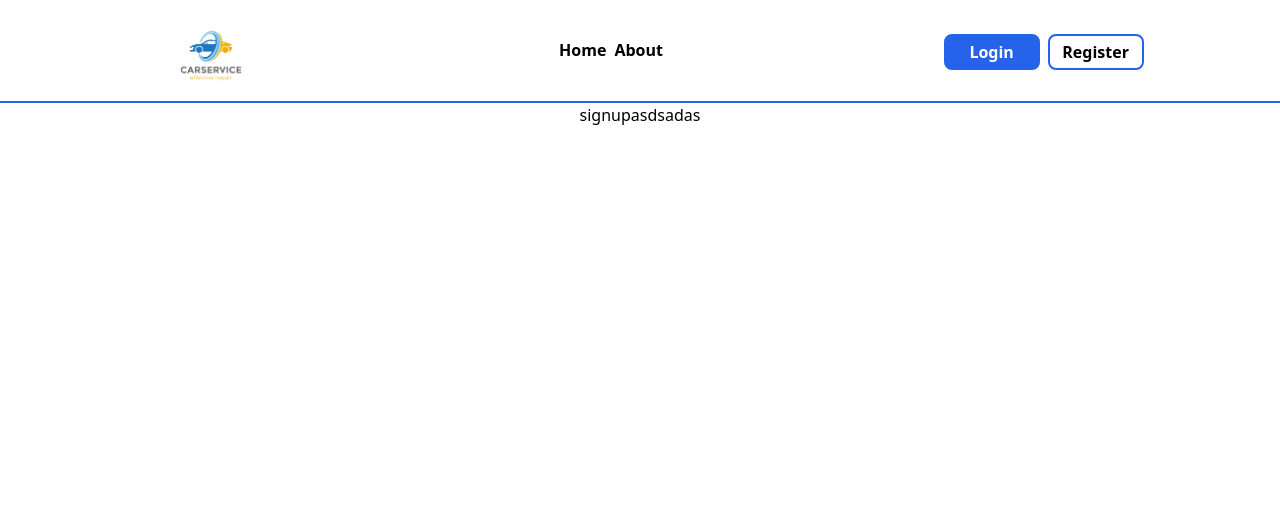
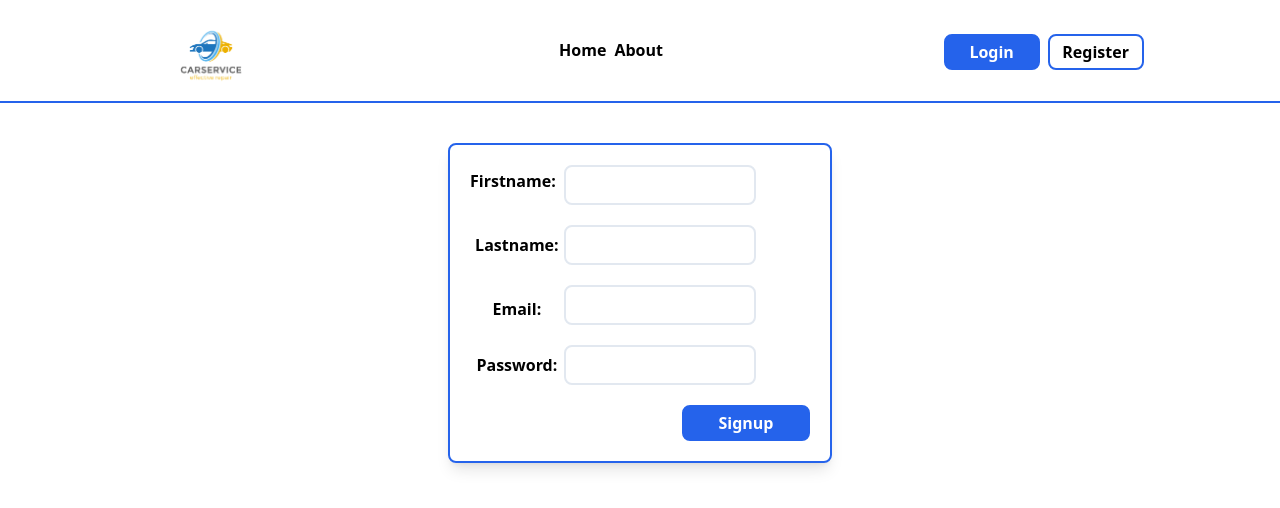
Before and after one commit to cangnss/gersgarage-frontend, a React (Create React App) app: page /auth/signup in a window 1280 px wide. Shown: the top 508 px of the page. Built offline with nearby package versions, Linux system fonts and the light colour scheme.

Commit message:
added register page and designed login page

```diff
--- a/src/components/Auth/Login.js
+++ b/src/components/Auth/Login.js
@@ -1,30 +1,36 @@
 export default function Login() {
   return (
-    <div className="w-72 p-1 mt-10 border-2 rounded-lg shadow-lg flex flex-col justify-center border-2 border-blue-600">
-      <div className="flex flex-row mb-2">
-        <div className="p-1">
-          <label> Email</label>
+    <div className="w-full mt-10">
+      <div className="mx-auto w-96 p-10 border-2 rounded-lg shadow-lg flex flex-col justify-center border-blue-600">
+        <div className="flex flex-row">
+          <div className="mt-1 flex flex-col">
+            <div className="mb-10">
+              <label className="font-semibold">Email</label>
+            </div>
+            <div className="mb-3 mr-2">
+              <label className="font-semibold">Password</label>
+            </div>
           </div>
           <div>
+            <div className="mb-5 mr-5">
               <input
                 type="email"
-            className="w- h-10 border-2 border-slate-200 rounded-lg"
+                className="w-48 h-10 border-2 border-slate-200 rounded-lg"
+              />
+            </div>
+            <div className="mb-5 mr-5">
+              <input
+                type="password"
+                className="w-48 h-10 border-2 border-slate-200 rounded-lg"
               />
             </div>
           </div>
-      <div className="flex flex-row">
-        <div className="p-1">
-          <label>Password</label>
         </div>
-        <div>
-          <input
-            type="password"
-            className="w- h-10 border-2 border-slate-200 rounded-lg"
-          />
+        <div className="flex justify-end">
+          <button className="w-32 p-1 rounded-lg border-2 border-blue-600 bg-blue-600 text-white font-semibold">
+            Login
+          </button>
         </div>
-      </div>
-      <div>
-        <button className="w-32 rounded-lg border-2 border-blue-600 bg-blue-600 text-white font-semibold">Login</button>
       </div>
     </div>
   );
--- a/src/components/Auth/Signup.js
+++ b/src/components/Auth/Signup.js
@@ -1,7 +1,57 @@
-export default function Signup(){
-    return(
-        <div>
-            signupasdsadas
+export default function Signup() {
+  return (
+    <div className="p-5 w-96 mx-auto mt-10 shadow-lg border-2 border-blue-600 rounded-lg">
+      <div className="flex flex-row">
+        <div className="mt-1 flex flex-col">
+          <div className="mb-5 mr-2">
+            <label className="font-semibold">Firstname: </label>
+          </div>
+          <div className="mt-5">
+            <label className="font-semibold">Lastname: </label>
+          </div>
+          <div className="mt-10">
+            <label className="font-semibold">Email: </label>
+          </div>
+          <div className="mt-8">
+            <label className="font-semibold">Password: </label>
+          </div>
         </div>
-    )
+        <div className="flex flex-col">
+          <div className="mb-5">
+            <input
+              type="text"
+              className="w-48 h-10 border-2 border-slate-200 rounded-lg"
+              name="firstname"
+            />
+          </div>
+          <div className="mb-5">
+            <input
+              type="text"
+              className="w-48 h-10 border-2 border-slate-200 rounded-lg"
+              name="lastname"
+            />
+          </div>
+          <div className="mb-5">
+            <input
+              type="email"
+              className="w-48 h-10 border-2 border-slate-200 rounded-lg"
+              name="email"
+            />
+          </div>
+          <div className="mb-5">
+            <input
+              type="password"
+              className="w-48 h-10 border-2 border-slate-200 rounded-lg"
+              name="password"
+            />
+          </div>
+        </div>
+      </div>
+      <div className="flex justify-end">
+        <button className="w-32 p-1 rounded-lg border-2 border-blue-600 bg-blue-600 text-white font-semibold">
+          Signup
+        </button>
+      </div>
+    </div>
+  );
 }
```
Lines whose indentation alone changed are shown as unchanged.
